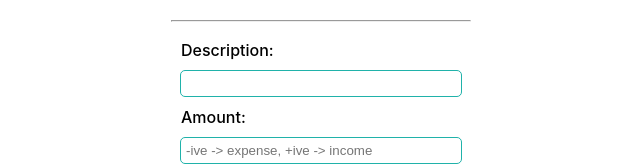
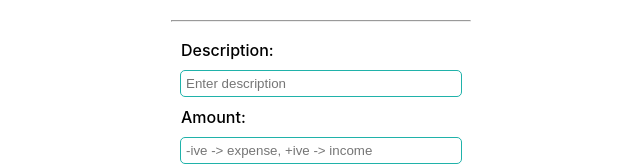
Before and after one commit to a-asad/Expense-Tracker-App, a React (Create React App) app: page / in a window 1280 px wide. Shown: the part 450-616 px from the top of the page, without its empty margins (319-959 px from the left). Built offline with nearby package versions, Linux system fonts and the light colour scheme.

Commit message:
// some fixes

```diff
--- a/src/components/AddTransaction.js
+++ b/src/components/AddTransaction.js
@@ -17,7 +17,7 @@ function AddTransaction() {
       <h3>Add Transaction</h3>
       <hr/>
       <label>Description:</label>
-      <input type="text" id="desc" place holder="Enter description"/>
+      <input type="text" id="desc" placeholder="Enter description"/>
       <label>Amount:</label>
       <input type="number" id="amount" placeholder="-ive -> expense, +ive -> income"/>
       <button className="btn" onClick={Add}>Add</button>
```
